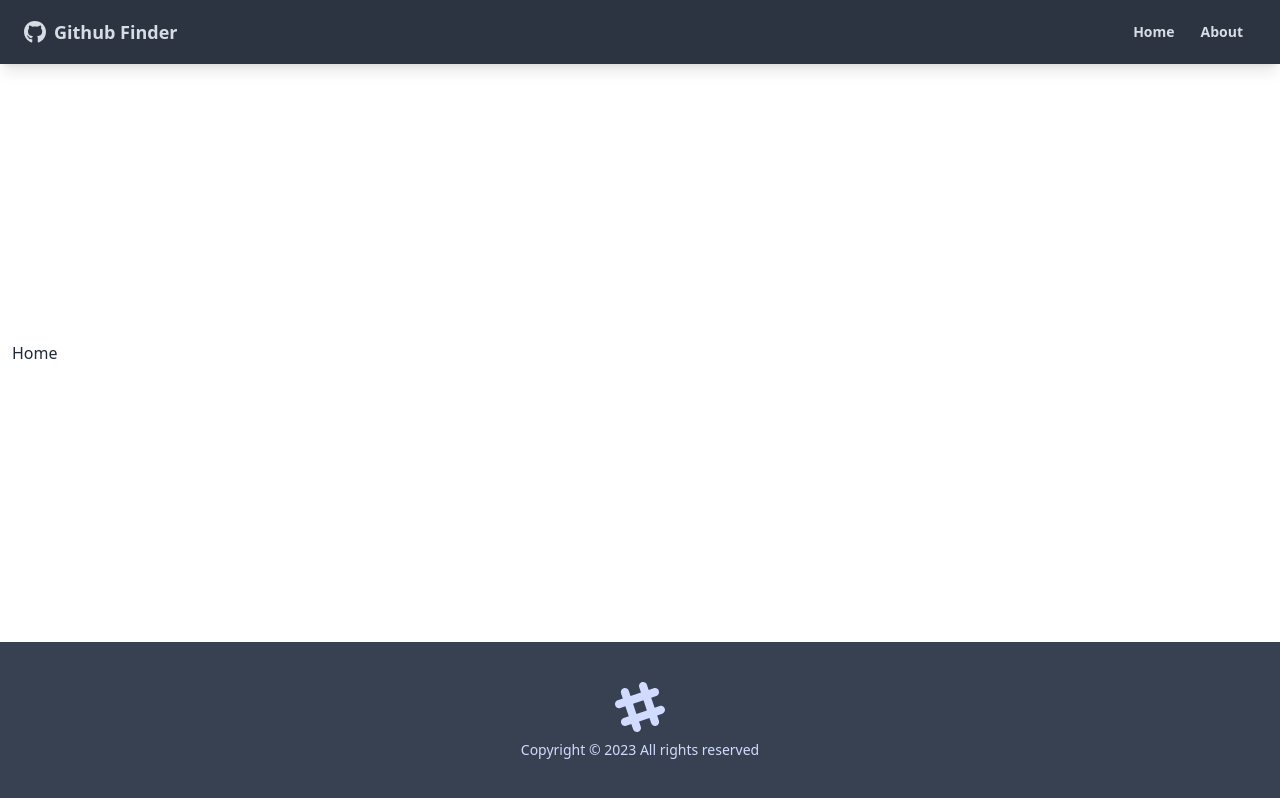
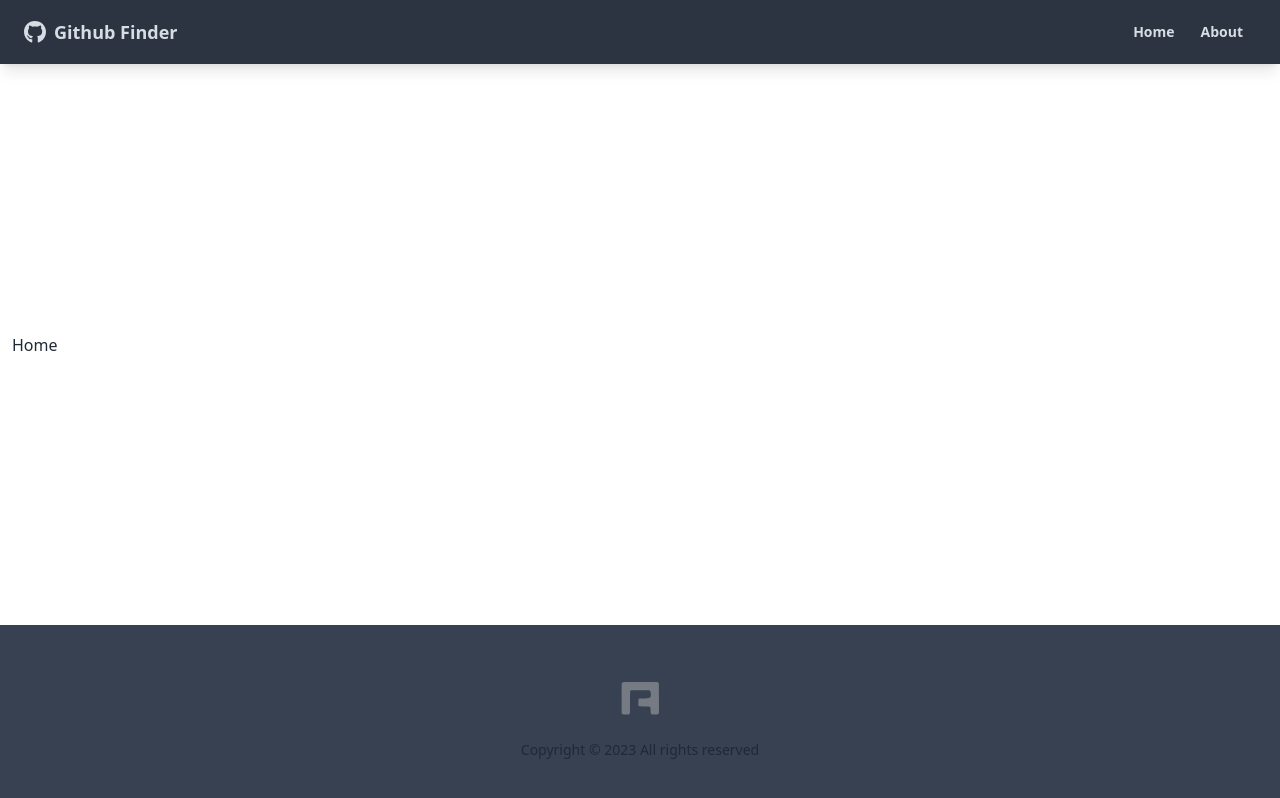
Before and after one commit to ajinkyacodes/reactjs-github-finder, a React (Create React App) app: page / in a window 1280 px wide. Built offline with nearby package versions, Linux system fonts and the light colour scheme; the HTML template or start-up script is replaced by a standard one.

Commit message:
footer layout updated with logo

```diff
--- a/src/components/layouts/Footer.jsx
+++ b/src/components/layouts/Footer.jsx
@@ -2,20 +2,37 @@ function Footer() {
   const footerYear = new Date().getFullYear();
   return (
     <div>
-      <footer className="footer p-10 bg-gray-700 text-primary-content footer-center">
+      <footer className="footer p-10 bg-gray-700 text-primary-light footer-center">
         <div>
           <svg
-            width="50"
-            height="50"
-            viewBox="0 0 24 24"
+            version="1.0"
             xmlns="http://www.w3.org/2000/svg"
-            fillRule="evenodd"
-            clipRule="evenodd"
-            className="inline-block fill-current"
+            width="50pt"
+            height="50pt"
+            viewBox="0 0 512.000000 512.000000"
+            preserveAspectRatio="xMidYMid meet"
           >
-            <path d="M22.672 15.226l-2.432.811.841 2.515c.33 1.019-.209 2.127-1.23 2.456-1.15.325-2.148-.321-2.463-1.226l-.84-2.518-5.013 1.677.84 2.517c.391 1.203-.434 2.542-1.831 2.542-.88 0-1.601-.564-1.86-1.314l-.842-2.516-2.431.809c-1.135.328-2.145-.317-2.463-1.229-.329-1.018.211-2.127 1.231-2.456l2.432-.809-1.621-4.823-2.432.808c-1.355.384-2.558-.59-2.558-1.839 0-.817.509-1.582 1.327-1.846l2.433-.809-.842-2.515c-.33-1.02.211-2.129 1.232-2.458 1.02-.329 2.13.209 2.461 1.229l.842 2.515 5.011-1.677-.839-2.517c-.403-1.238.484-2.553 1.843-2.553.819 0 1.585.509 1.85 1.326l.841 2.517 2.431-.81c1.02-.33 2.131.211 2.461 1.229.332 1.018-.21 2.126-1.23 2.456l-2.433.809 1.622 4.823 2.433-.809c1.242-.401 2.557.484 2.557 1.838 0 .819-.51 1.583-1.328 1.847m-8.992-6.428l-5.01 1.675 1.619 4.828 5.011-1.674-1.62-4.829z"></path>
+            <g
+              transform="translate(0.000000,512.000000) scale(0.100000,-0.100000)"
+              fill="#767a83"
+              stroke="none"
+            >
+              <path
+                d="M1254 3800 c-50 -11 -93 -42 -111 -80 -16 -32 -17 -120 -17 -1166 1
+-1105 1 -1132 20 -1165 40 -68 62 -73 299 -72 239 1 271 8 302 65 17 31 18 86
+23 878 4 672 8 850 18 868 7 13 28 32 45 42 31 19 56 20 698 20 l667 0 53 -28
+c66 -34 86 -68 105 -174 21 -118 21 -234 0 -283 -53 -125 -127 -145 -566 -149
+-218 -2 -312 -6 -329 -15 -45 -24 -51 -63 -51 -306 l0 -225 29 -32 29 -33 389
+-5 c346 -4 391 -7 420 -23 60 -32 67 -59 73 -292 4 -188 7 -214 26 -245 13
+-23 32 -39 56 -47 19 -6 123 -14 229 -17 188 -6 196 -6 239 16 33 17 51 35 68
+68 l22 44 0 1112 c0 764 -3 1122 -11 1141 -13 36 -46 70 -84 91 -27 14 -165
+16 -1320 17 -710 1 -1304 -1 -1321 -5z"
+              />
+            </g>
           </svg>
-          <p>Copyright &copy; {footerYear} All rights reserved</p>
+          <p>
+            Copyright &copy; {footerYear} All rights reserved
+          </p>
         </div>
       </footer>
     </div>
```
